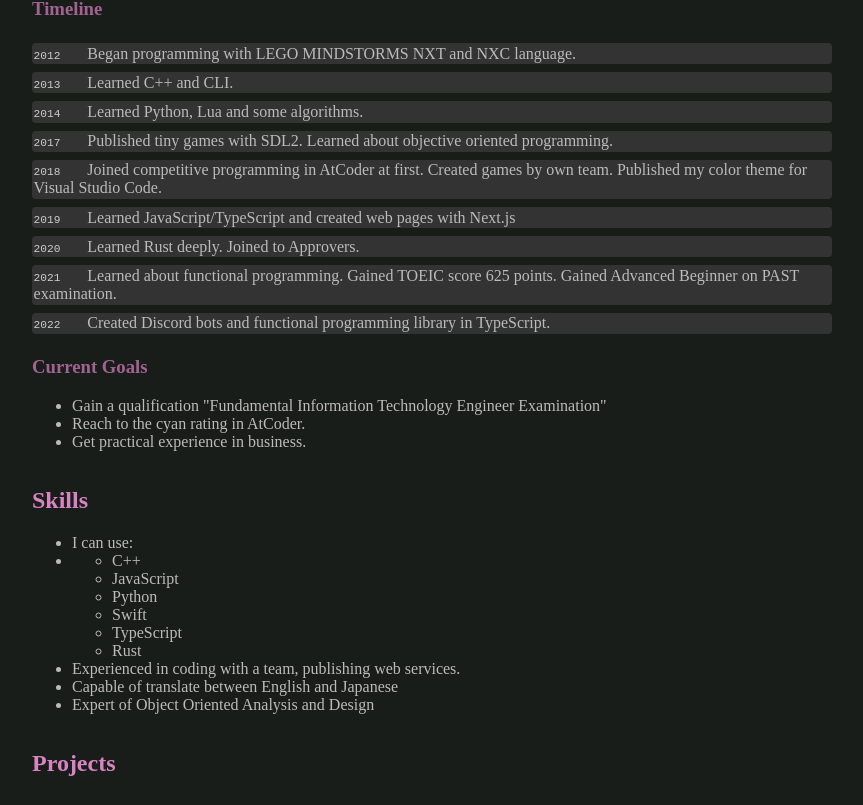
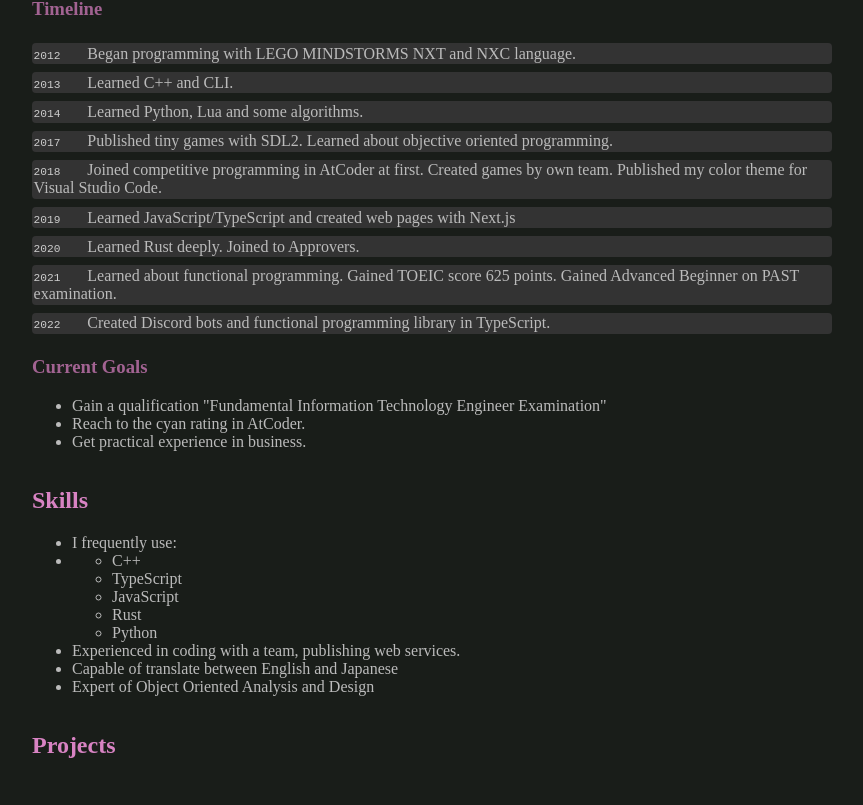
Before and after one commit to MikuroXina/portfolio, a Next.js app: page / in a window 1280 px wide. Shown: the part 614-1419 px from the top of the page, without its empty margins (208-1071 px from the left). Built offline with nearby package versions, Linux system fonts and the light colour scheme.

Commit message:
Brush up languages

```diff
--- a/src/organisms/skills.tsx
+++ b/src/organisms/skills.tsx
@@ -1,20 +1,13 @@
-const learnedLanguages = [
-  'C++',
-  'JavaScript',
-  'Python',
-  'Swift',
-  'TypeScript',
-  'Rust',
-];
+const usingLangs = ['C++', 'TypeScript', 'JavaScript', 'Rust', 'Python'];
 
 export const Skills = () => (
   <article>
     <h2>Skills</h2>
     <ul>
-      <li>I can use:</li>
+      <li>I frequently use:</li>
       <li>
         <ul>
-          {learnedLanguages.map((lang, i) => (
+          {usingLangs.map((lang, i) => (
             <li key={i}>{lang}</li>
           ))}
         </ul>
```
